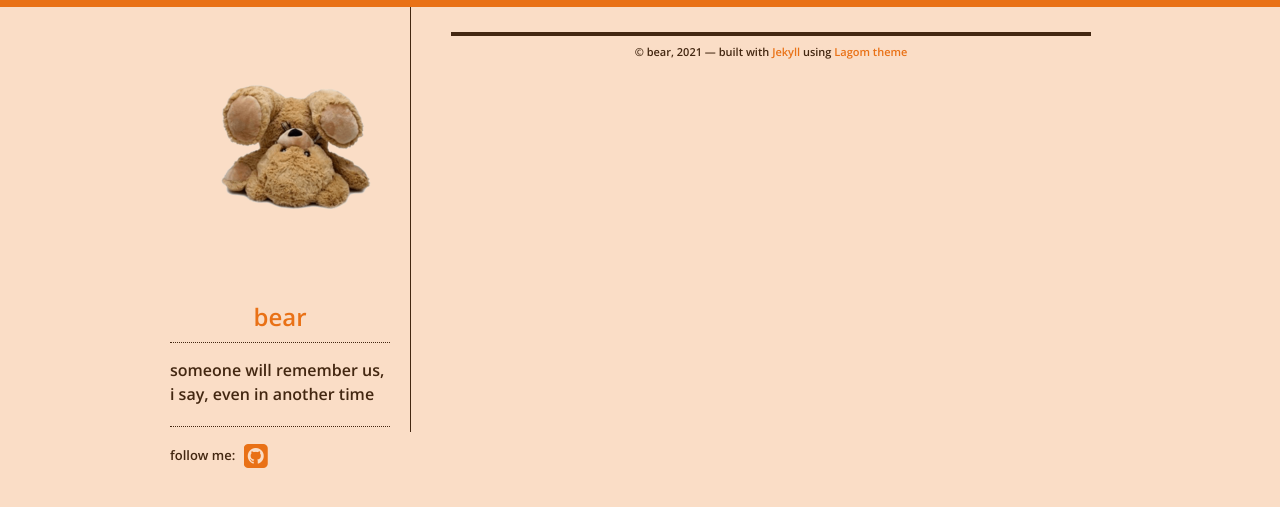
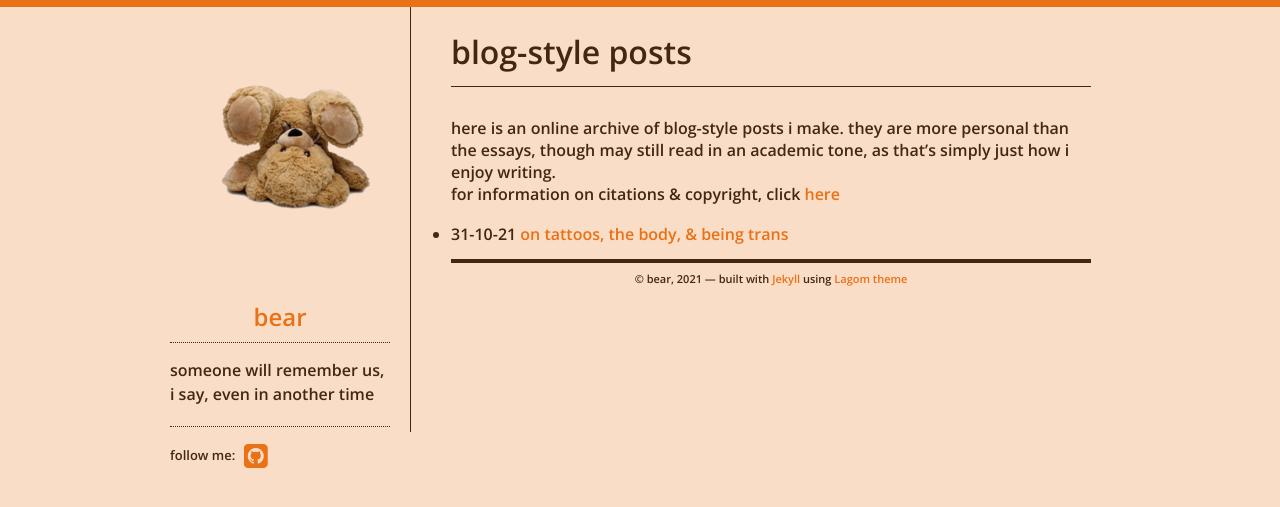
Before and after one commit to jamiethebear/jamiethebear.github.io, a Jekyll site: the page built from blog.md, in a window 1280 px wide. Shown: the top 507 px of the page. Built offline with Jekyll 4.4.1, drawn with Linux system fonts in a browser that asks for light colours; our own code applies the rules of GitHub Pages for plain Markdown files.

Commit message:
updated blog post a bit, moved it

```diff
--- a/blog.md
+++ b/blog.md
@@ -0,0 +1,7 @@
+# blog-style posts
+* * *
+
+here is an online archive of blog-style posts i make. they are more personal than the essays, though may still read in an academic tone, as that's simply just how i enjoy writing.
+for information on citations & copyright, click [here](copyright.html)
+
+* 31-10-21 [on tattoos, the body, & being trans](./31-10-21.html)
```
Also changed, not shown: essays.md (+1 -1 lines), copyright.md (added), 1 other file.
